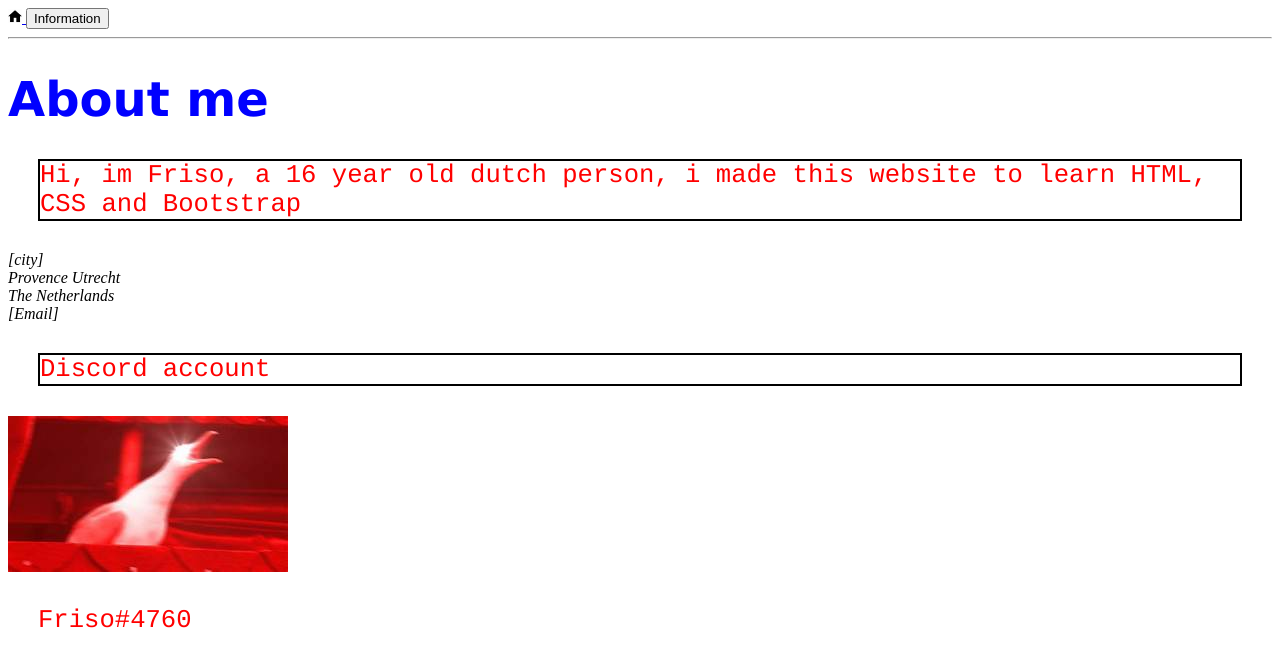
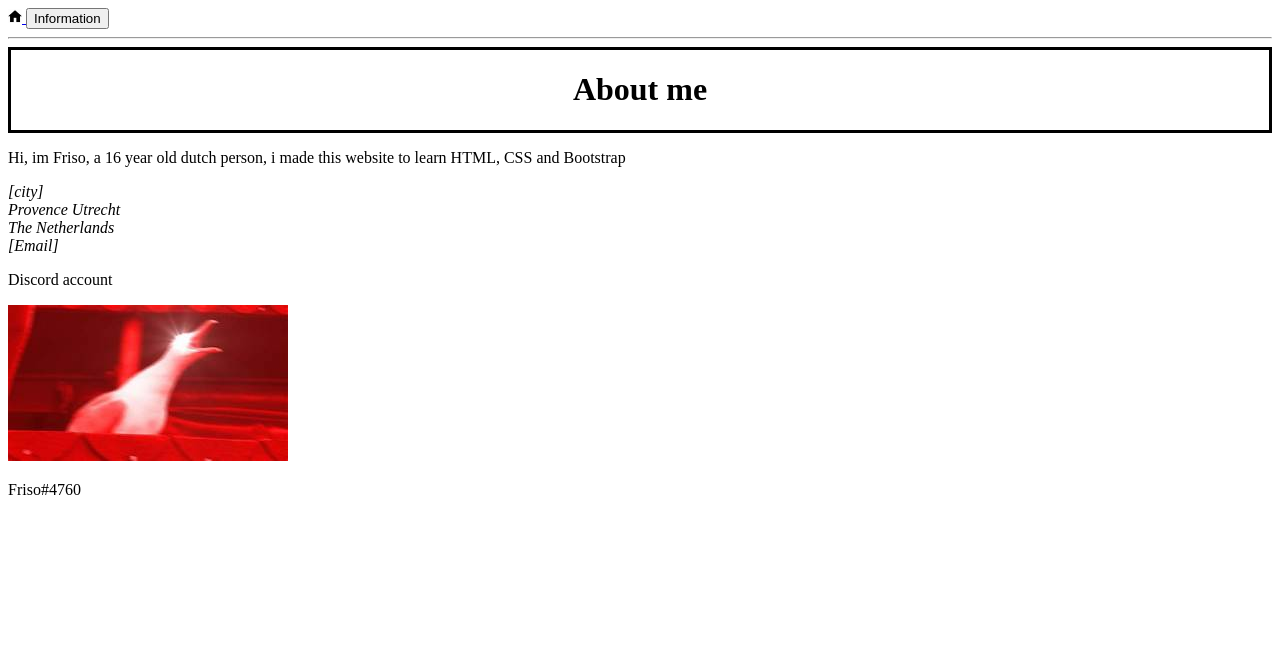
Before and after one commit to Friso16/Friso, a PHP site: page /Information.html in a window 1280 px wide. Shown: the top 667 px of the page. Run offline with PHP 8.4, Linux system fonts and the light colour scheme.

Commit message:
dagelijkse upload

```diff
--- a/oefening/Home.html
+++ b/oefening/Home.html
@@ -3,13 +3,14 @@
 <head>
    <link rel="stylesheet" href="styles.css">
 </head>
+
 <body>
 
+<h1 style="font-size:60px;">Friso</h1>
 <a href="file:///C:/Users/hffeb/Documents/GitHub/Friso-test/oefening/Home.html">
     <img src="images/home.jfif" alt="Home" width="14" height="14">
 </a>
 <button onclick='document.location="file:///C:/Users/hffeb/Documents/GitHub/Friso-test/oefening/Information.html"'>Information</button>
-<h1 style="font-size:60px;">Friso</h1>
 <hr>
 
 <p style="font-size:15px;">Recommended website for those who want to learn how to code<br>
--- a/oefening/Information.html
+++ b/oefening/Information.html
@@ -11,8 +11,11 @@
 </head>
 
 <body>
+<div class="opmaak-top">
 <h1>About me</h1>
+</div>
 <p>Hi, im Friso, a 16 year old dutch person, i made this website to learn HTML, CSS and Bootstrap</p>
+
 <address>
 [city]<br>
 Provence Utrecht<br>
--- a/oefening/styles.css
+++ b/oefening/styles.css
@@ -1,15 +1,9 @@
 body {
     background-color: white;
 }
-h1 {
-    color:blue;
-    font-family:Verdana;
-    font-size: 300%;
+.opmaak-top {
+    background-color: white;
+    color: black;
+    border: 3px solid black;
+    text-align: center;
 }
-p {
-    color: red;
-    font-family: courier;
-    font-size: 160%;
-    border: 2px solid black;
-    margin: 30px;
-}
```
Also changed, not shown: website/Home.html (added, +9 -0 lines), oefening/images/Vlag-nl.jfif (added), website/style.css (added).
